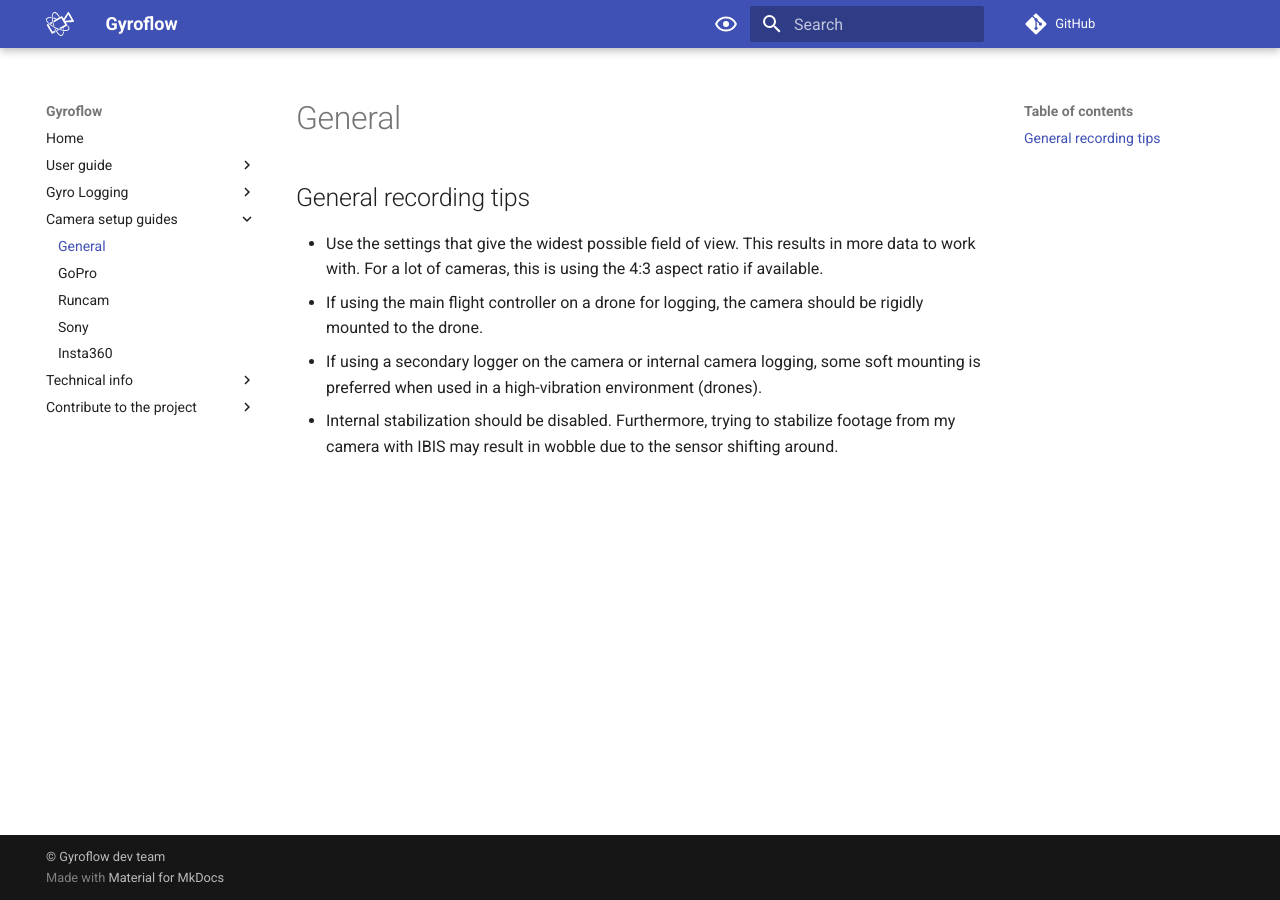
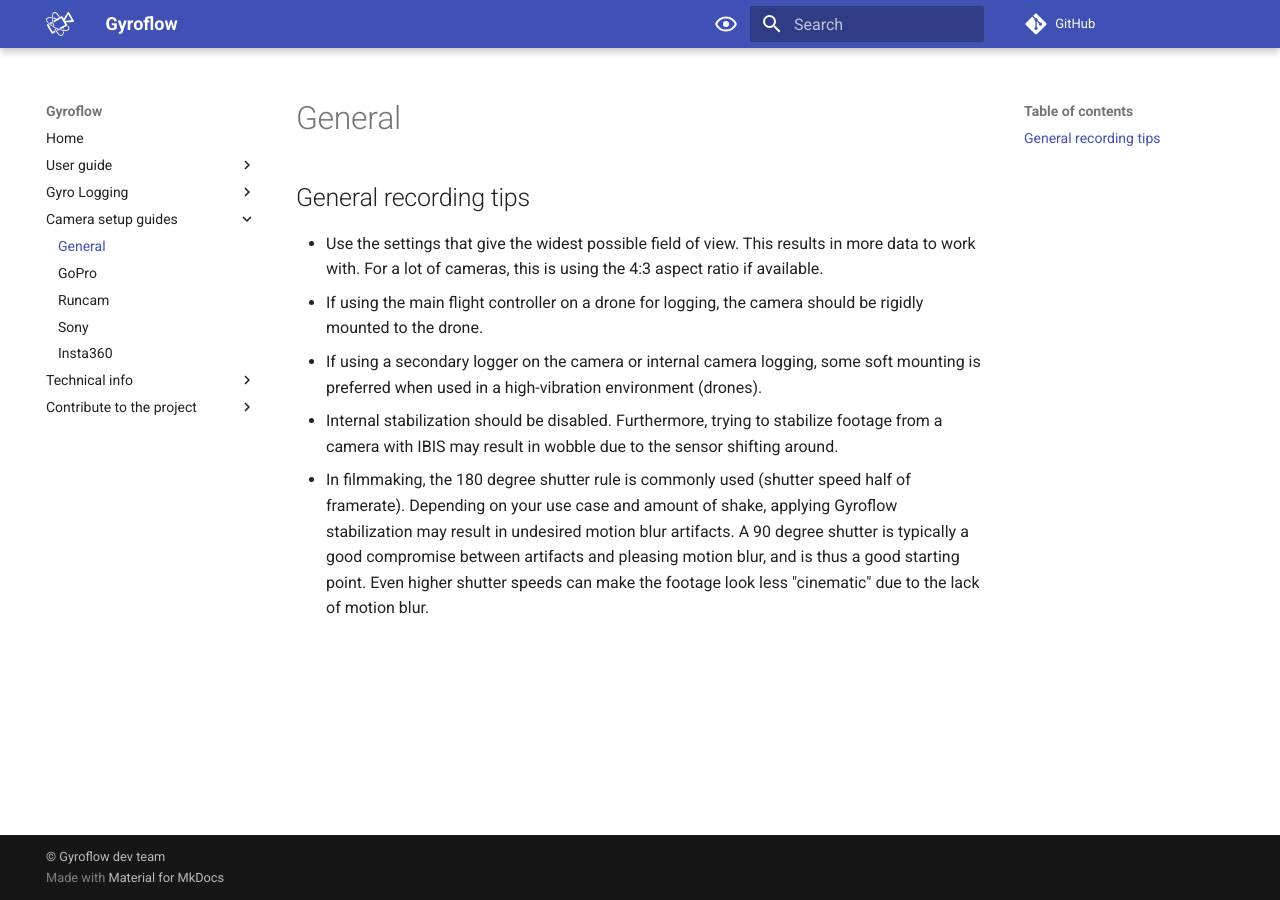
Before and after one commit to gyroflow/gyroflow-docs, an MkDocs documentation site: the page built from docs/cams/general.md, in a window 1280 px wide. Built offline with MkDocs 1.6.1 and Material for MkDocs 9.7.7, drawn with Linux system fonts in a browser that asks for light colours; comment, search, counter and statistics services are not loaded.

Commit message:
Add shutter speed recommendation

```diff
--- a/docs/cams/general.md
+++ b/docs/cams/general.md
@@ -3,4 +3,5 @@
 * Use the settings that give the widest possible field of view. This results in more data to work with. For a lot of cameras, this is using the 4:3 aspect ratio if available.
 * If using the main flight controller on a drone for logging, the camera should be rigidly mounted to the drone.
 * If using a secondary logger on the camera or internal camera logging, some soft mounting is preferred when used in a high-vibration environment (drones).
-* Internal stabilization should be disabled. Furthermore, trying to stabilize footage from my camera with IBIS may result in wobble due to the sensor shifting around.
+* Internal stabilization should be disabled. Furthermore, trying to stabilize footage from a camera with IBIS may result in wobble due to the sensor shifting around.
+* In filmmaking, the 180 degree shutter rule is commonly used (shutter speed half of framerate). Depending on your use case and amount of shake, applying Gyroflow stabilization may result in undesired motion blur artifacts. A 90 degree shutter is typically a good compromise between artifacts and pleasing motion blur, and is thus a good starting point. Even higher shutter speeds can make the footage look less "cinematic" due to the lack of motion blur.
```
Also changed, not shown: docs/cams/insta360.md (+1 -0 lines).
